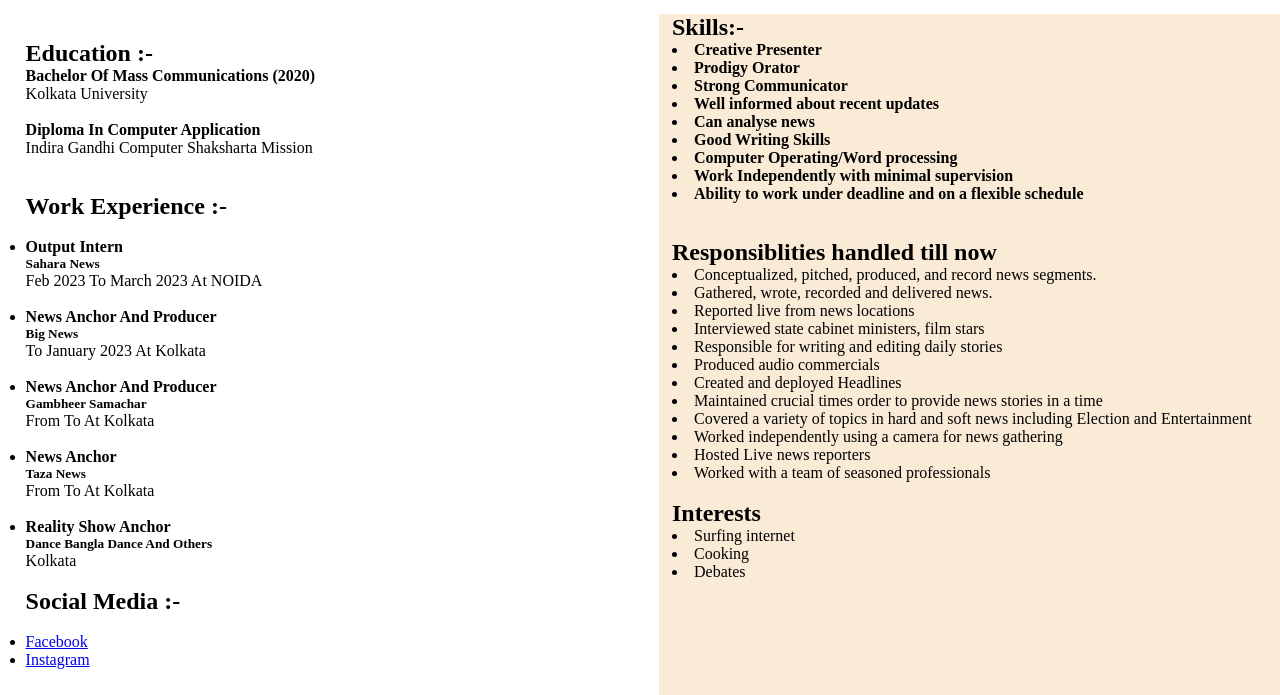
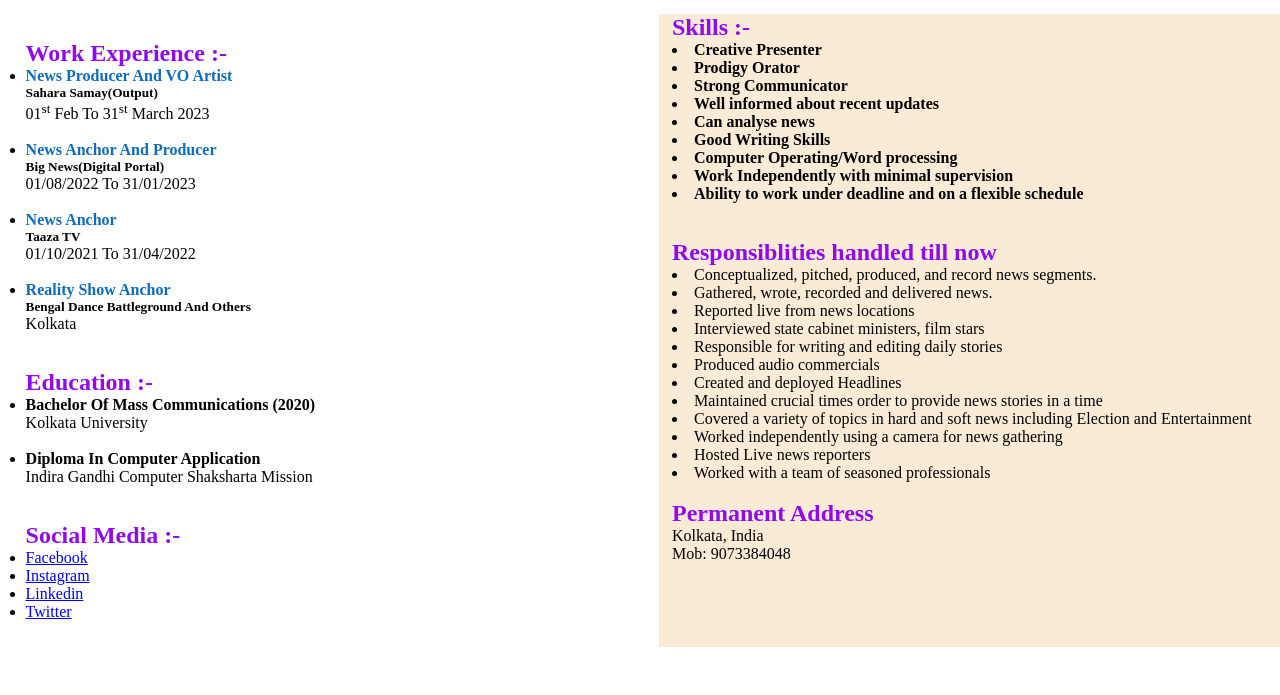
Before and after one commit to hrishavratan/resume, a plain HTML site: page index.html in a window 1280 px wide. Shown: the part 202-897 px from the top of the page. After the commit the page ends 849 px from the top, so only its background shows below. Drawn offline with Linux system fonts and the light colour scheme.

Commit message:
updated details

```diff
--- a/index.html
+++ b/index.html
@@ -12,7 +12,7 @@
             <div class="bio">
                 <div>
                     <h1>Suchitra Gupta</h1>
-                    <h3>News anchor & Producer</h3>
+                    <h3>News anchor</h3>
                     <p>Skilled, informed, gradute journalist that stands true to the ethics of journalism</p>
                 </div>
                 <div class="img">
@@ -20,10 +20,11 @@
                 </div>
             </div>
             <div class="career">
-                <p>Email : <a href="guptasuchitra@gmail.com">guptasuchitra988@gmail.com</a> </p>
-                <p>Mob : <b>9876543210</b> </p>
+                <p>Email : <a href="mailto:guptasuchitra988@gmail.com" target="_blank">guptasuchitra988@gmail.com</a>
+                </p>
+                <p>Mob : <b>8420715142</b> </p>
                 <p>DoB : 1<sup>st</sup> Sept 1998</p>
-                <p>Permanent address : Kolkata, India</p>
+                <p>Current address : NOIDA, India</p>
                 <p>Languages : Hindi, English, Bengali</p>
                 <p>Gender : Female</p>
                 <p>Father`s name: Brijesh Kumar Gupta</p>
@@ -38,76 +39,81 @@
     <main>
         <div class="col">
             <div class="first">
+                <div class="exp">
+                    <h2>
+                        Work Experience :-
+                    </h2>
+                    <ul>
+                        <li>
+                            <h4>News producer and VO artist</h4>
+                            <h5>Sahara Samay(output)</h5>
+                            <p>01<sup>st</sup> Feb to 31<sup>st</sup> March 2023</p>
+                        </li>
+                        <br>
+                        <li>
+                            <h4>News anchor and Producer</h4>
+                            <h5>Big news(Digital portal)</h5>
+                            <p>01/08/2022 to 31/01/2023</p>
+                        </li>
+                        <br>
+                        <li>
+                            <h4>News Anchor </h4>
+                            <h5>Taaza TV</h5>
+                            <p>01/10/2021 to 31/04/2022</p>
+                        </li>
+                        <br>
+                        <li>
+                            <h4>Reality show anchor</h4>
+                            <h5>Bengal Dance Battleground and others</h5>
+                            <p>Kolkata</p>
+                        </li>
+                    </ul>
+                </div>
+                <br><br>
                 <div class="education">
                     <h2>
                         Education :-
                     </h2>
-                    <h4>
-                        Bachelor of Mass Communications (2020)
-                    </h4>
-                    <p>
-                        Kolkata University
-                    </p>
-                    <br>
-                    <h4>Diploma in computer application</h4>
-                    <p>Indira Gandhi Computer Shaksharta Mission
-                    <p>
-                </div>
-                <br><br>
-                <div class="exp">
-                    <h2>
-                        Work Experience :-
-                    </h2>
-                    <br>
                     <ul>
                         <li>
-                            <h4>Output intern</h4>
-                            <h5>Sahara News</h5>
-                            <p>Feb 2023 to March 2023 at NOIDA</p>
+                            <h4>
+                                Bachelor of Mass Communications (2020)
+                            </h4>
+                            <p>
+                                Kolkata University
+                            </p>
                         </li>
                         <br>
                         <li>
-                            <h4>News anchor and Producer</h4>
-                            <h5>Big news</h5>
-                            <p>to January 2023 at Kolkata</p>
-                        </li>
-                        <br>
-                        <li>
-                            <h4>News anchor and producer</h4>
-                            <h5>Gambheer Samachar</h5>
-                            <p>from to at Kolkata</p>
-                        </li>
-                        <br>
-                        <li>
-                            <h4>News Anchor </h4>
-                            <h5>Taza News</h5>
-                            <p>from to at Kolkata</p>
-                        </li>
-                        <br>
-                        <li>
-                            <h4>Reality show anchor</h4>
-                            <h5>Dance Bangla Dance and others</h5>
-                            <p>Kolkata</p>
+                            <h4>Diploma in computer application</h4>
+                            <p>Indira Gandhi Computer Shaksharta Mission</p>
                         </li>
                     </ul>
                 </div>
-                <br>
+                <br><br>
                 <div class="links">
                     <h2>Social Media :-</h2>
-                    <br>
                     <ul>
                         <li>
-                            <a href="https://www.facebook.com" target="_blank">Facebook</a>
+                            <a href="https://www.facebook.com/profile.php?id=100016688086697"
+                                target="_blank">Facebook</a>
                         </li>
                         <li>
-                            <a href="https://www.instagram.com" target="_blank">Instagram</a>
+                            <a href="https://www.instagram.com/suchitra_gupta01/" target="_blank">Instagram</a>
+                        </li>
+                        <li>
+                            <a href="https://www.linkedin.com/in/suchitra-gupta-288273228" target="_blank">Linkedin</a>
+                        </li>
+                        <li>
+                            <a href="https://twitter.com/Suchitra988?t=GWzm4iKvpo9di6xGUTQMBg&s=09"
+                                target="_blank">Twitter</a>
                         </li>
                     </ul>
                 </div>
             </div>
             <div class="second">
                 <div class="skill">
-                    <h2>Skills:-</h2>
+                    <h2>Skills :-</h2>
                     <h4>
                         <ul>
                             <li> Creative Presenter</li>
@@ -141,15 +147,13 @@
                     </ul>
                 </div><br>
                 <div class="interest">
-                    <h2>Interests</h2>
-                    <ul>
-                        <li>Surfing internet</li>
-                        <li>Cooking</li>
-                        <li>Debates</li>
-                    </ul>
+                    <h2>Permanent Address </h2>
+                    <p>Kolkata, India</p>
+                    <p>Mob: 9073384048</p>
                 </div>
             </div>
         </div>
     </main>
 </body>
+
 </html>
--- a/style.css
+++ b/style.css
@@ -69,3 +69,9 @@
     padding-left:1%;
     list-style: inside;
 }
+h2{
+    color:rgb(144, 10, 240);
+}
+.exp h4{
+    color:rgb(14, 108, 185);
+}
```
